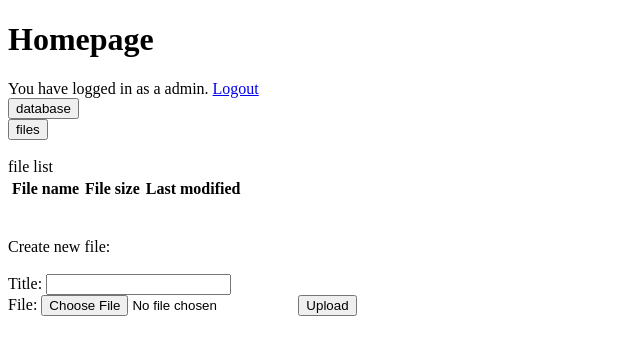
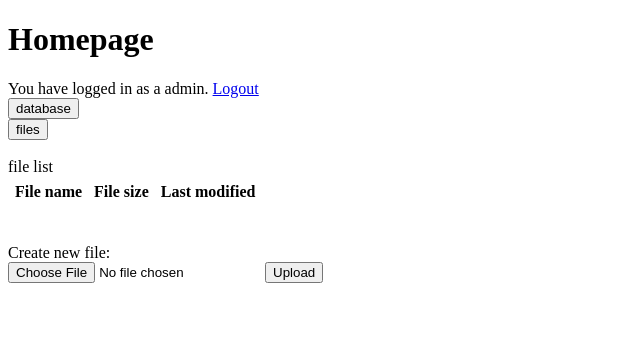
Before and after one commit to eddieyu1998/MediConCen_codetest, a Django app: page /homepage in a window 1280 px wide. Shown: the top 355 px of the page, without its empty margins (0-640 px from the left). Run offline with Django 3.2, Linux system fonts and the light colour scheme; the visitor is signed in with stand-in values (Sample User, id 1); lists and menus that the app fills with data are empty.

Commit message:
Minor modification

```diff
--- a/content/forms.py
+++ b/content/forms.py
@@ -9,15 +9,3 @@ class IrisForm(forms.ModelForm):
 class UploadFileForm(forms.Form):
 	title = forms.CharField(max_length=100)
 	file = forms.FileField()
-
-"""
-class UserFileForm(forms.Form):
-	class Meta:
-		model = UserFile
-		fields = ['filename', 'upload']
-
-	title = forms.CharField(max_length=100)
-	file = forms.FileField()
-	def __init__(self,*args,**kwargs):
-        self.site_id = kwargs.pop('site_id')
-        super(StylesForm,self).__init__(*args,**kwargs)"""
--- a/content/models.py
+++ b/content/models.py
@@ -23,20 +23,21 @@ class Iris(models.Model):
 	)
 	CLASS = models.CharField(max_length=11, choices=CLASS_CHOICES)
 	objects = IrisManager()
-"""
-def store_path(instance, filename):
-	return str(instance.hash_id)"""
 
+#Manager for creating instance of UserFile
 class UserFileManager(models.Manager):
-	def create_file(self, hash_id, fn, fs, lm, o):
-		f = self.create(hash_id=hash_id, filename=fn, filesize=fs, last_modified=lm, owner=o)
+	def create_file(self, hash_id, fn, ft, fs, lm, o):
+		f = self.create(hash_id=hash_id, filename=fn, filetype=ft, filesize=fs,
+			last_modified=lm, owner=o)
 		return f
 
+#stores the files of a user
 class UserFile(models.Model):
 	hash_id = models.BigAutoField(primary_key=True)
 	filename = models.CharField(max_length=100)
+	filetype = models.CharField(max_length=20)
 	filesize = models.IntegerField()
 	last_modified = models.DateTimeField(default=datetime.now())
 	owner = models.ForeignKey(User, on_delete=models.CASCADE)
-	upload = models.FileField(upload_to='userfile')#store_path)
+	upload = models.FileField(upload_to='userfile')
 	objects = UserFileManager()
--- a/content/templates/homepage.html
+++ b/content/templates/homepage.html
@@ -19,7 +19,7 @@
 {% if cat == "files" %}
 <!-- showing files-->
 {{ table }}
-<table cellpadding="2">
+<table cellpadding="5">
 	<tr><th>File name</th><th>File size</th><th>Last modified</th></tr>
 	{% for item in entries %}
 		{% if item.hash_id != update %}
@@ -72,16 +72,14 @@
 Create new file:
 <form enctype="multipart/form-data" action="{% url 'upload_file' %}" method="post">
 {% csrf_token %}
-	{% for field in form %}
-		<br>{{ field.label_tag }} {{ field }}
-	{% endfor %}
+	<input type="file" name="file">
 	<input type="submit" value="Upload">
 </form>
 
 {% else %}
 <!-- showing example database-->
 {{ table }}
-<table cellpadding="2">
+<table cellpadding="5">
 	<tr><th>sepal length (cm)</th><th>sepal width (cm)</th><th>petal length (cm)</th><th>petal width (cm)</th><th>class</th></tr>
 	{% for item in entries %}
 	<tr>
--- a/content/views.py
+++ b/content/views.py
@@ -53,7 +53,7 @@ def homepage(request, message="", update=""):
 	return render(request, template_name, {'role': role, 'cat':cat, 'table': table,
 		'entries': entries, 'form': form, 'message': message, 'update': update})
 
-#handle the create request
+#deprecated
 def create(request):
 	data = request.POST.copy()
 	sl = data.get('sepal_length')
@@ -64,13 +64,13 @@ def create(request):
 	Iris.objects.create_iris(sl,sw,pl,pw,c).save()
 	return HttpResponseRedirect(reverse('homepage'))
 
-#handle the delete request
+#deprecated
 def delete(request):
 	iris_id = request.POST.get('iris_id')
 	Iris.objects.get(id=iris_id).delete()
 	return HttpResponseRedirect(reverse('homepage'))
 
-#handle the update request
+#deprecated
 def update(request):
 	data = request.POST.copy()
 	iris_id = request.POST.get('iris_id')
@@ -82,26 +82,29 @@ def update(request):
 	Iris.objects.filter(id=iris_id).update(sepal_length=sl, sepal_width=sw, petal_length=pl, petal_width=pw)
 	return HttpResponseRedirect(reverse('homepage'))
 
+#used for generating hash id for files
 def sdbm_hash(instr):
 	hash = 0
 	for c in instr:
 		hash = int(ord(c)) + (hash << 6) + (hash << 16) - hash
 	return hash & 0x7fffffffffffffff
 
+#for user to upload files
 def upload_file(request):
 	if request.method == "POST":
-		form = UploadFileForm(request.POST, request.FILES)
-		if form.is_valid():
-			file = request.FILES['file']
-			filename = request.POST['title']
-			hash_id = sdbm_hash(str(request.user)+filename+str(file.size)+str(datetime.now()))
-			f = UserFile.objects.create_file(hash_id, filename, file.size, datetime.now(), request.user)
-			f.upload = request.FILES['file']
-			f.save()
-			print(f)
-			return HttpResponseRedirect(reverse('homepage'))
+		file = request.FILES['file']
+		split = file.name.split('.')
+		filename = ".".join(split[0:-1])
+		filetype = "."+split[-1]
+		filesize = file.size
+		hash_id = sdbm_hash(str(request.user.id)+str(request.user)+filename+str(filesize)+str(datetime.now()))
+		f = UserFile.objects.create_file(hash_id, filename, filetype, filesize, datetime.now(), request.user)
+		f.upload = file
+		f.save()
+		return HttpResponseRedirect(reverse('homepage'))
 	return homepage(request)
 
+#for user to download files
 def download_file(request):
 	file_id = request.POST['file_id']
 	file = UserFile.objects.get(hash_id=int(file_id))
@@ -109,15 +112,10 @@ def download_file(request):
 		return homepage(request, "You don't have access to the file!")
 	else:
 		response = HttpResponse(file.upload, content_type="multipart/form-data")
-		response['Content-Disposition'] = 'attachment; filename="'+file.filename+'"'
+		response['Content-Disposition'] = 'attachment; filename="'+file.filename+file.filetype+'"'
 		return response
-		"""
-		path = os.path.join(settings.MEDIA_ROOT, 'userfile/'+file.filename)
-		with open(path, 'rb') as f:
-			response = HttpResponse(f.read(), content_type="multipart/form-data")
-			response['Content-Disposition'] = 'attachment; filename="'+file.filename+'"'
-			return response"""
 
+#for user to delete files
 def delete_file(request):
 	if request.method == "POST":
 		file_id = request.POST['file_id']
@@ -130,11 +128,12 @@ def delete_file(request):
 			return HttpResponseRedirect(reverse('homepage'))
 	return homepage(request)
 
+#get the entry user want to update, and update the view accordingly
 def update_file(request):
 	file_id = request.POST['file_id']
-	print(file_id)
 	return homepage(request, update=file_id)
 
+#apply the update
 def handle_update_file(request):
 	if request.method == "POST":
 		file_id = request.POST['file_id']
@@ -148,6 +147,7 @@ def handle_update_file(request):
 			file.save()
 			if request.FILES:
 				file.upload.delete()
+				file.filetype = "."+request.FILES['file'].name.split('.')[-1]
 				file.filesize = request.FILES['file'].size
 				file.upload = request.FILES['file']
 				file.save()
```
